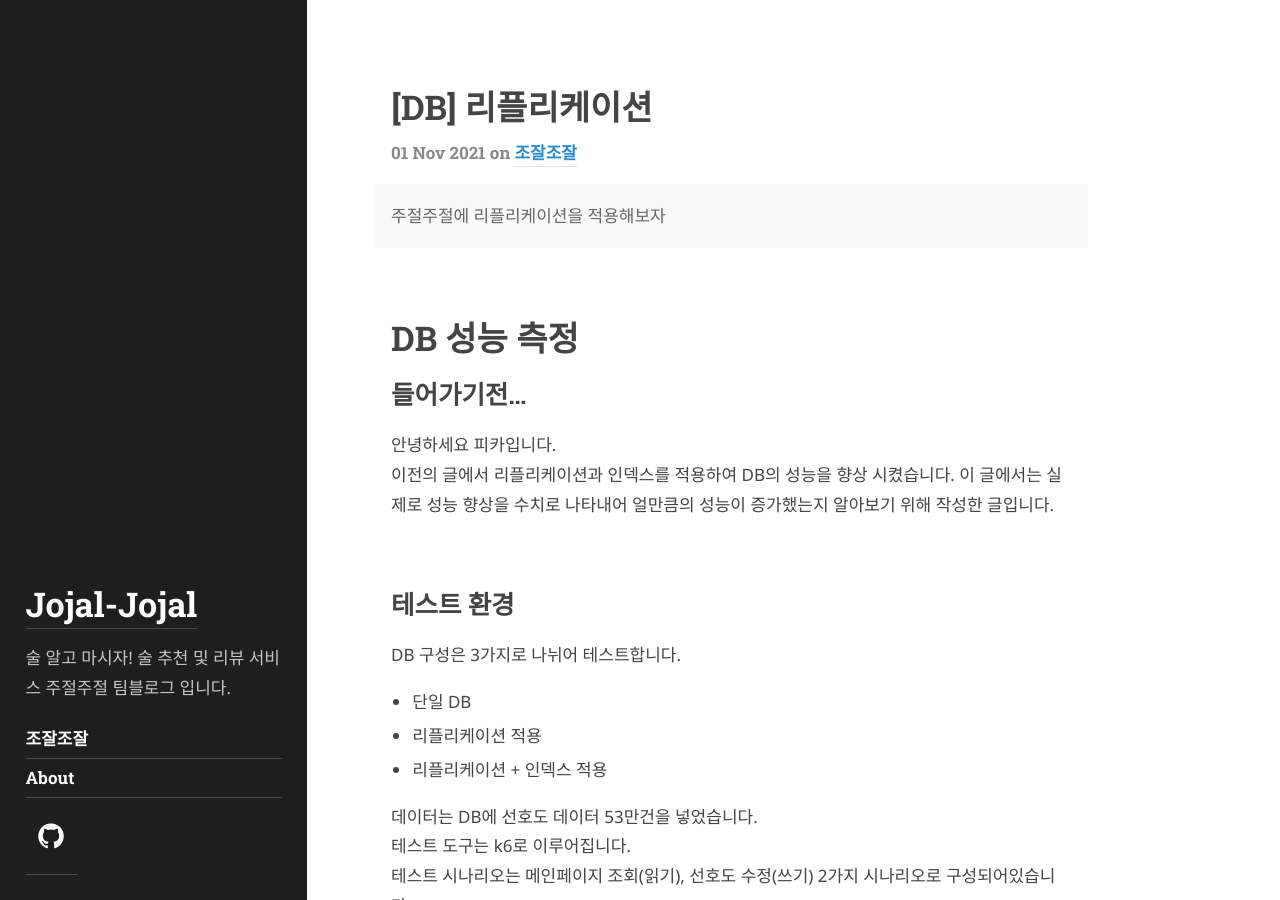
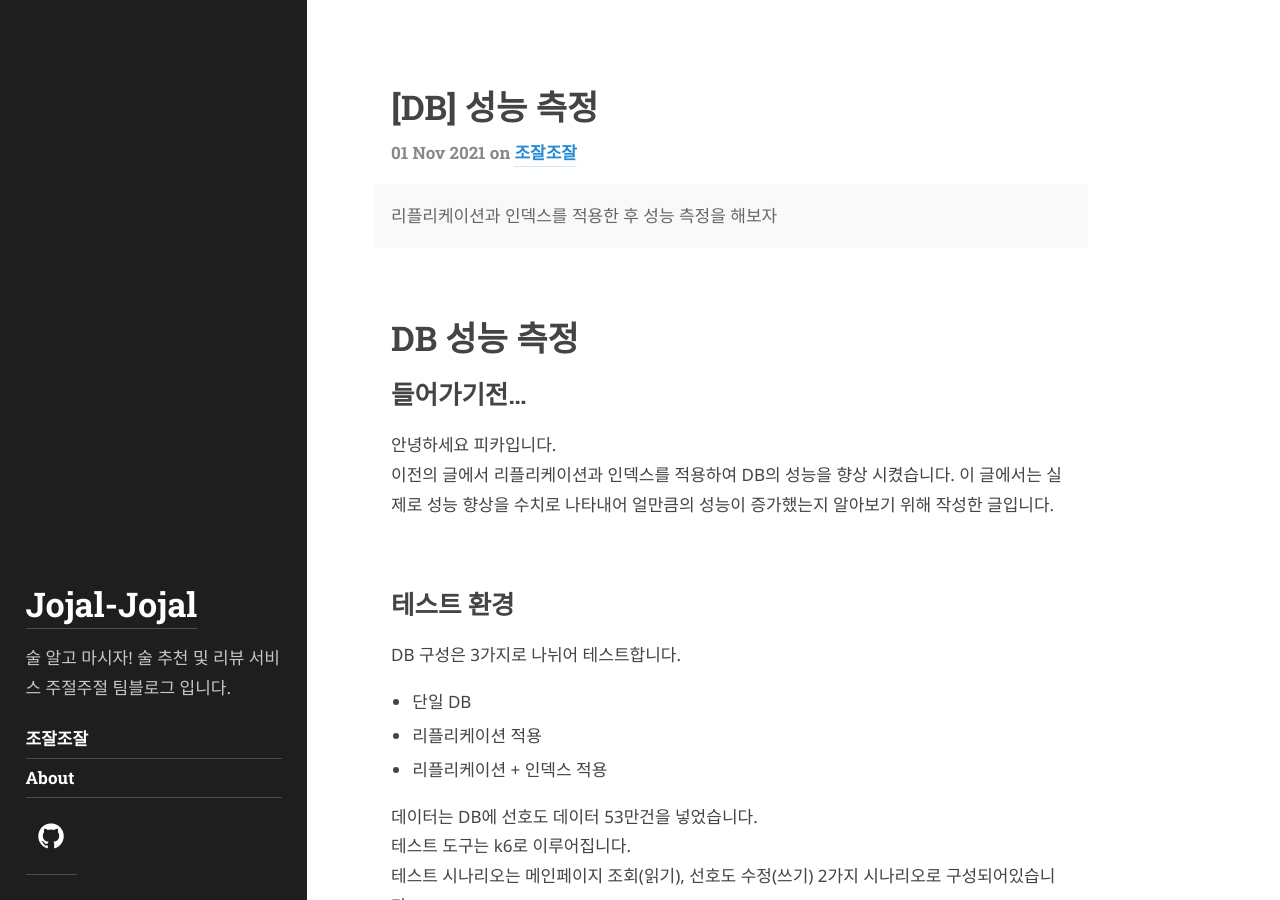
Before and after one commit to jujeol-jujeol/jujeol-jujeol.github.io, a Jekyll site: the page built from _posts/2021-11-1- DB 성능 측정.md, in a window 1280 px wide and 900 px high. Built offline with Jekyll 4.4.1, drawn with Linux system fonts in a browser that asks for light colours; some web fonts are replaced.

Commit message:
DB 성능 설명 수정

```diff
--- a/_posts/2021-11-1- DB 성능 측정.md
+++ b/_posts/2021-11-1- DB 성능 측정.md
@@ -1,8 +1,8 @@
 ---
 layout: post
-title: '[DB] 리플리케이션'
+title: '[DB] 성능 측정'
 description: >
-  주절주절에 리플리케이션을 적용해보자
+  리플리케이션과 인덱스를 적용한 후 성능 측정을 해보자
 tags: [jojal-jojal]
 author: pika
 ---
```
